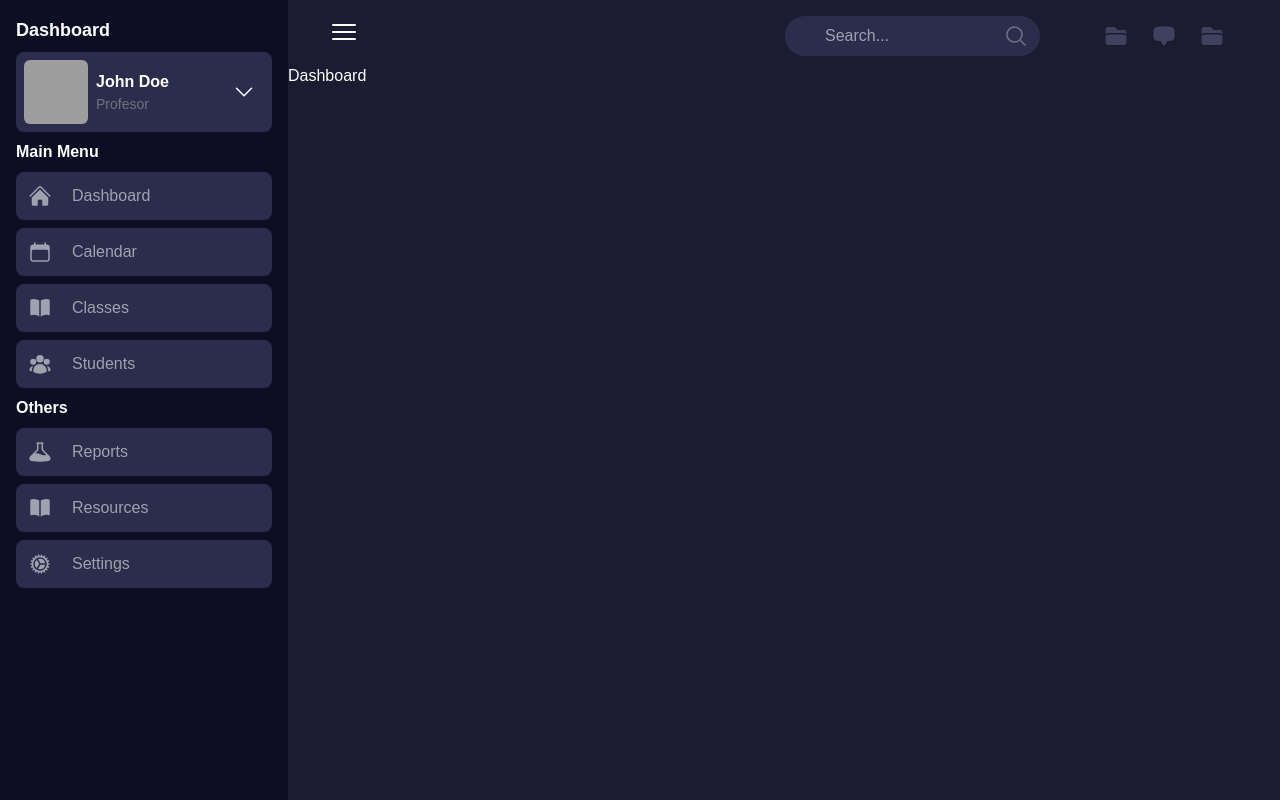
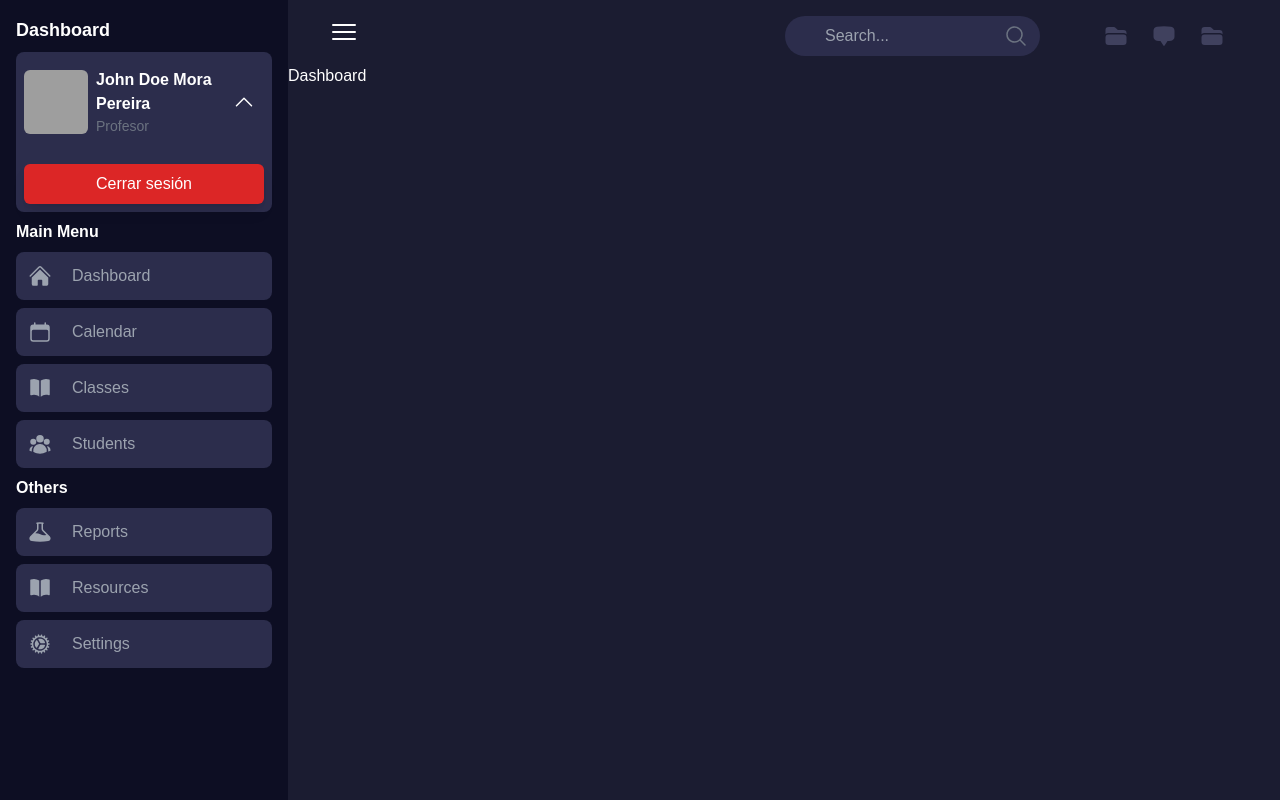
Before and after one commit to Ovtt17/academic-system-ui, a React (Vite) app: page / in a window 1280 px wide. Both pictures are taken after a click on the button 244 px from the left and 92 px from the top of the page. Built offline with nearby package versions, Linux system fonts and the light colour scheme; grey boxes are pictures that could not be loaded.

Commit message:
feat: implement Disclosure component in UserCard for enhanced interactivity

```diff
--- a/src/components/dashboard/UserCard.tsx
+++ b/src/components/dashboard/UserCard.tsx
@@ -1,21 +1,33 @@
+import { Disclosure, DisclosureButton, DisclosurePanel } from '@headlessui/react';
 import { ChevronDownIcon } from "@heroicons/react/24/solid";
 
 const UserCard = () => {
   return (
-    <div className="flex bg-card rounded-lg p-2 items-center">
+    <Disclosure>
+      {({ open }) => (
+        <div className="relative flex flex-col bg-card rounded-lg p-2 items-center">
+          <div className="flex items-center w-full">
             <img
               className="w-16 h-16 rounded-md"
               src="https://encrypted-tbn0.gstatic.com/images?q=tbn:ANd9GcRbISPlbu2bk8HyJqM1QQ4XiUMRUfj_WpRRGA&s"
               alt="profile picture"
             />
             <div className="p-2 flex-grow">
-        <h3 className="text-md font-semibold">John Doe</h3>
+              <h3 className="text-md font-semibold">John Doe Mora Pereira</h3>
               <p className="text-sm text-gray-500">Profesor</p>
             </div>
-      <button className="p-2">
-        <ChevronDownIcon className="h-6 w-6" />
+            <DisclosureButton className="p-2">
+              <ChevronDownIcon className={`h-6 w-6 transform ${open ? 'rotate-180' : ''}`} />
+            </DisclosureButton>
+          </div>
+          <DisclosurePanel className="w-full mt-5 rounded-md shadow-lg z-10">
+            <button className="w-full px-4 py-2 text-center bg-red-600 hover:bg-red-500 rounded-md">
+              Cerrar sesión
             </button>
+          </DisclosurePanel>
         </div>
+      )}
+    </Disclosure>
   );
 }
 
```
Lines whose indentation alone changed are shown as unchanged.
